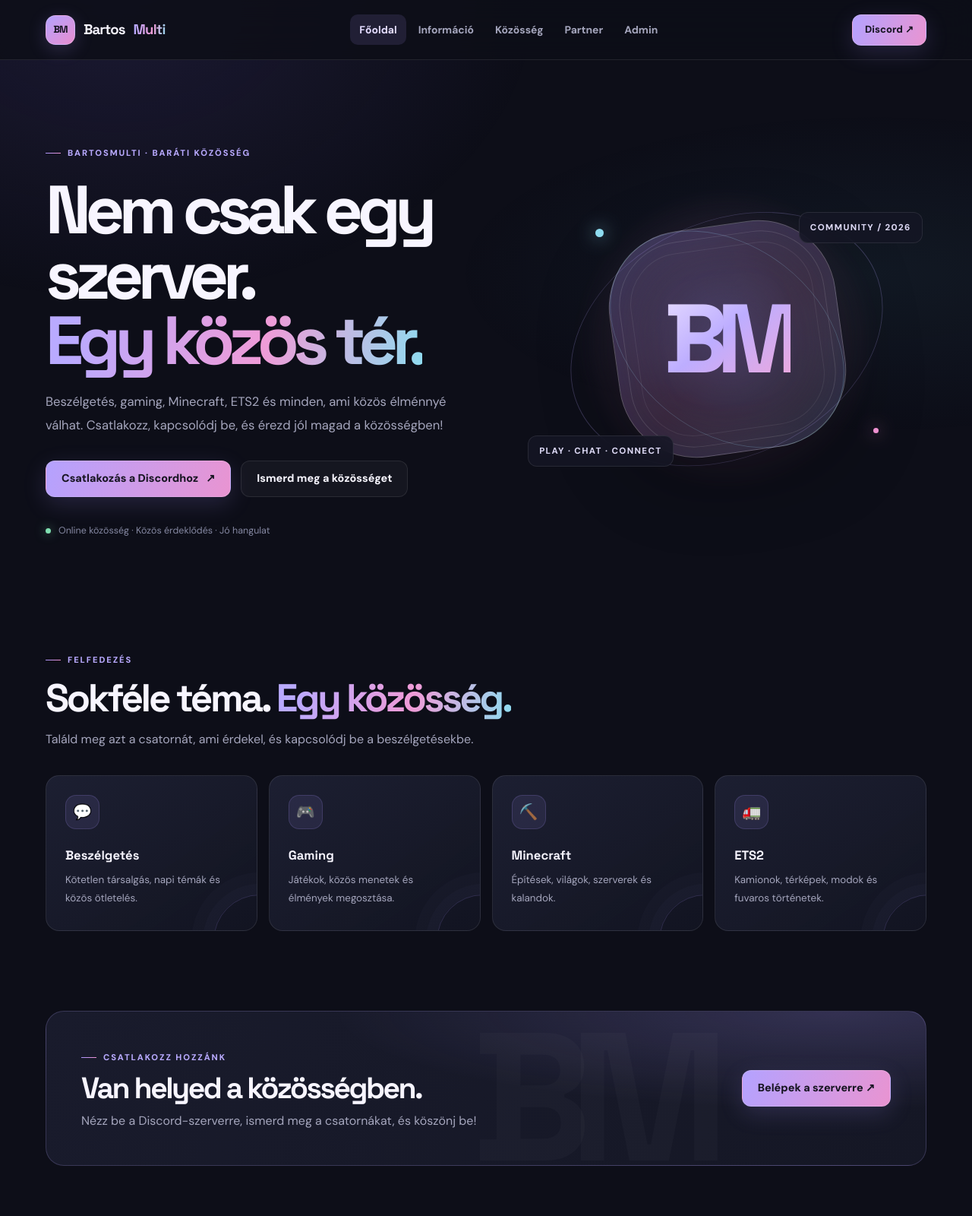
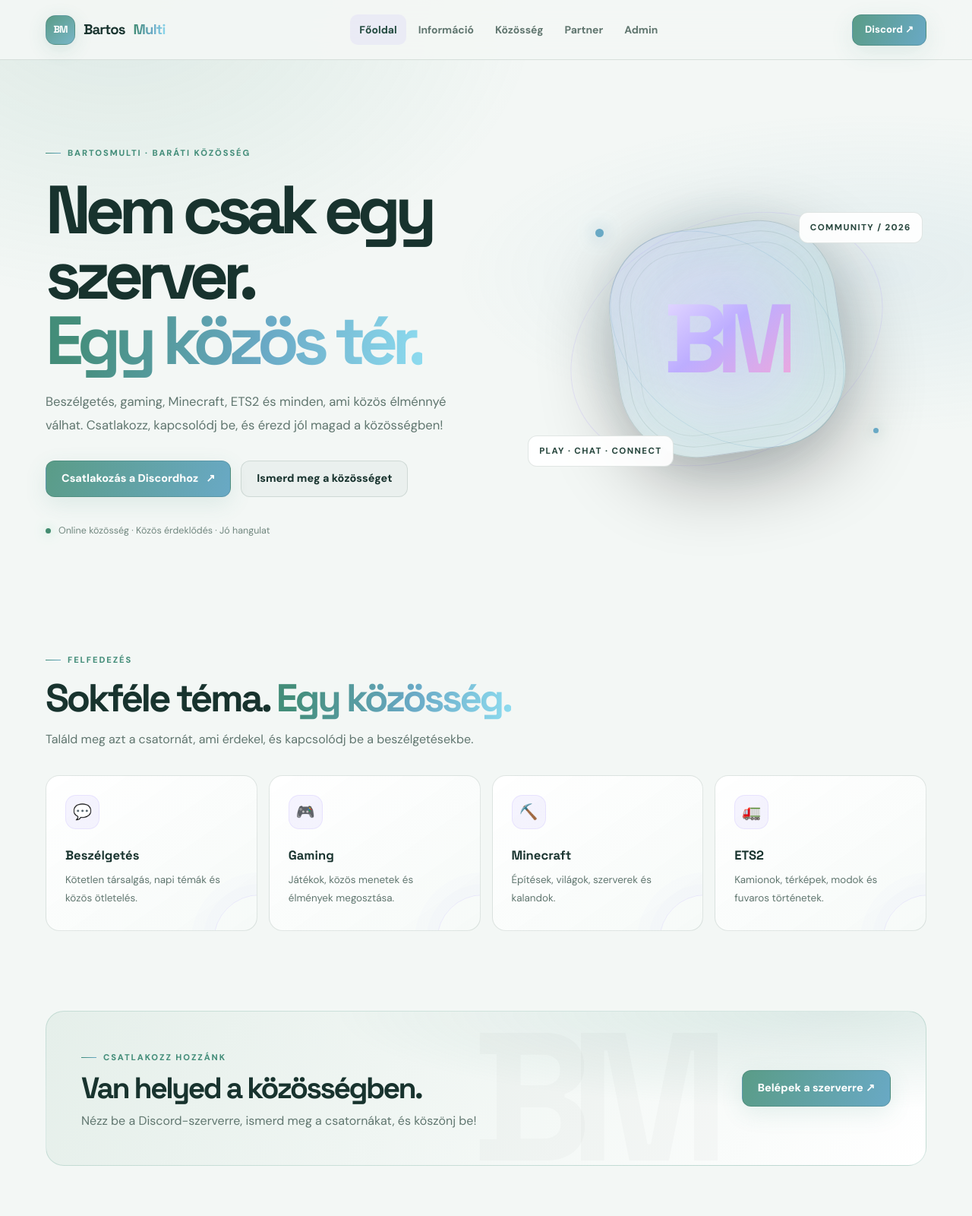
Before and after one commit to martin88nagy-ui/Discord, a plain HTML site: page index.html in a window 1280 px wide. Shown: the top 1600 px of the page at 76% size. Drawn offline with Linux system fonts and the light colour scheme.

Commit message:
Redesign site with light green and blue theme and Discord widget styles

```diff
--- a/style.css
+++ b/style.css
@@ -1,84 +1,89 @@
 @import url('https://fonts.googleapis.com/css2?family=DM+Sans:wght@400;500;600;700;800&family=Space+Grotesk:wght@400;500;600;700&display=swap');
 
 :root{
-  --bg:#0d0e18;--surface:#151725;--surface-2:#1b1e30;--surface-3:#23263a;
-  --text:#f7f5ff;--muted:#a5a6bd;--purple:#a995ff;--pink:#ee91d1;
-  --cyan:#8edcf0;--line:rgba(255,255,255,.09);--green:#80dfb1;
+  --bg:#f3f7f5;--surface:#ffffff;--surface-2:#eaf2ef;--surface-3:#dce9e4;
+  --text:#18332e;--muted:#60766f;--purple:#3d8b78;--pink:#69a9c5;
+  --cyan:#69a9c5;--line:rgba(24,61,52,.13);--green:#438c70;
   --radius:22px;--content:1160px;
 }
 *{box-sizing:border-box;margin:0;padding:0}
 html{scroll-behavior:smooth;scroll-padding-top:100px}
 body{min-height:100vh;overflow-x:hidden;background:var(--bg);color:var(--text);font-family:'DM Sans',sans-serif;line-height:1.65}
-body:before{content:"";position:fixed;inset:0;z-index:-1;pointer-events:none;background:radial-gradient(ellipse at 12% 0%,rgba(128,105,235,.13),transparent 35%),radial-gradient(ellipse at 90% 45%,rgba(80,167,196,.07),transparent 34%)}
+body:before{content:"";position:fixed;inset:0;z-index:-1;pointer-events:none;background:radial-gradient(ellipse at 12% 0%,rgba(73,151,126,.13),transparent 35%),radial-gradient(ellipse at 90% 45%,rgba(88,157,190,.10),transparent 34%)}
 a{color:inherit}
-::selection{background:rgba(169,149,255,.35);color:#fff}
-.site-header{position:sticky;top:0;z-index:20;border-bottom:1px solid var(--line);background:rgba(13,14,24,.86);backdrop-filter:blur(20px)}
+::selection{background:rgba(61,139,120,.25);color:#fff}
+.site-header{position:sticky;top:0;z-index:20;border-bottom:1px solid var(--line);background:rgba(243,247,245,.92);backdrop-filter:blur(20px)}
 .navbar{width:min(var(--content),calc(100% - 48px));min-height:78px;margin:auto;display:flex;align-items:center;justify-content:space-between;gap:25px}
 .logo{display:inline-flex;align-items:center;gap:11px;text-decoration:none;font-family:'Space Grotesk',sans-serif;font-size:1.16rem;font-weight:700;letter-spacing:-.045em;white-space:nowrap}
-.logo-mark{width:39px;height:39px;display:grid;place-items:center;border:1px solid rgba(255,255,255,.22);border-radius:13px;background:linear-gradient(140deg,#b4a2ff,#e98dcf);color:#151321;font-size:.82rem;font-weight:800;box-shadow:0 6px 24px rgba(169,149,255,.2)}
-.accent,.gradient-text{background:linear-gradient(100deg,#b9aaff 8%,#ef9bd7 58%,#8edcf0);-webkit-background-clip:text;background-clip:text;color:transparent}
+.logo-mark{width:39px;height:39px;display:grid;place-items:center;border:1px solid rgba(24,61,52,.18);border-radius:13px;background:linear-gradient(140deg,#5a9c87,#79b6c8);color:#ffffff;font-size:.82rem;font-weight:800;box-shadow:0 6px 24px rgba(61,139,120,.16)}
+.accent,.gradient-text{background:linear-gradient(100deg,#438d79 8%,#69a9c5 58%,#8edcf0);-webkit-background-clip:text;background-clip:text;color:transparent}
 .nav-links{display:flex;align-items:center;gap:4px;list-style:none}
 .nav-links a{display:block;padding:9px 12px;border-radius:10px;color:var(--muted);font-size:.87rem;font-weight:650;text-decoration:none;transition:background .2s,color .2s}
-.nav-links a:hover,.nav-links a.active{background:rgba(169,149,255,.12);color:#e3dcff}
-.button{min-height:48px;padding:0 20px;display:inline-flex;align-items:center;justify-content:center;gap:10px;border:1px solid rgba(255,255,255,.16);border-radius:12px;background:linear-gradient(110deg,#b4a2ff,#e994d1);color:#171522;font-size:.9rem;font-weight:800;text-decoration:none;box-shadow:0 9px 30px rgba(169,149,255,.17);transition:transform .2s,filter .2s,box-shadow .2s}
-.button:hover{transform:translateY(-2px);filter:brightness(1.08);box-shadow:0 13px 34px rgba(169,149,255,.24)}
+.nav-links a:hover,.nav-links a.active{background:rgba(169,149,255,.12);color:#244b40}
+.button{min-height:48px;padding:0 20px;display:inline-flex;align-items:center;justify-content:center;gap:10px;border:1px solid rgba(24,61,52,.16);border-radius:12px;background:linear-gradient(110deg,#5a9c87,#69a9c5);color:#ffffff;font-size:.9rem;font-weight:800;text-decoration:none;box-shadow:0 9px 30px rgba(61,139,120,.12);transition:transform .2s,filter .2s,box-shadow .2s}
+.button:hover{transform:translateY(-2px);filter:brightness(1.08);box-shadow:0 13px 34px rgba(61,139,120,.20)}
 .button-small{min-height:41px;padding:0 16px;font-size:.82rem}
-.button-ghost{background:rgba(255,255,255,.035);color:var(--text);box-shadow:none;border-color:var(--line)}
-.button-ghost:hover{background:rgba(255,255,255,.075)}
+.button-ghost{background:rgba(24,61,52,.035);color:var(--text);box-shadow:none;border-color:var(--line)}
+.button-ghost:hover{background:rgba(24,61,52,.07)}
 .container{width:min(var(--content),calc(100% - 48px));margin-inline:auto}
-.eyebrow{display:inline-flex;align-items:center;gap:9px;color:#b9aaff;font-size:.7rem;font-weight:800;letter-spacing:.17em;text-transform:uppercase}
+.eyebrow{display:inline-flex;align-items:center;gap:9px;color:#438d79;font-size:.7rem;font-weight:800;letter-spacing:.17em;text-transform:uppercase}
 .eyebrow:before{content:"";width:20px;height:1px;background:linear-gradient(90deg,var(--purple),var(--pink))}
 .hero{position:relative;min-height:650px;padding-block:105px 100px;display:grid;grid-template-columns:1.05fr .95fr;align-items:center;gap:55px}
 .hero-copy{position:relative;z-index:1}
 .hero h1{max-width:720px;margin:22px 0;font-family:'Space Grotesk',sans-serif;font-size:clamp(3.6rem,7vw,6.3rem);line-height:.96;letter-spacing:-.085em}
 .hero-description{max-width:570px;color:var(--muted);font-size:1.04rem;line-height:1.85}
 .hero-actions{display:flex;flex-wrap:wrap;gap:13px;margin-top:32px}
-.hero-note{display:flex;align-items:center;gap:10px;margin-top:34px;color:#8588a2;font-size:.78rem}
+.hero-note{display:flex;align-items:center;gap:10px;margin-top:34px;color:#71877f;font-size:.78rem}
 .hero-note span{width:7px;height:7px;border-radius:50%;background:var(--green);box-shadow:0 0 14px rgba(128,223,177,.65)}
 .hero-art{position:relative;min-height:440px;display:grid;place-items:center;isolation:isolate}
-.art-glow{position:absolute;width:75%;aspect-ratio:1;border-radius:50%;background:radial-gradient(circle,rgba(169,149,255,.25),rgba(238,145,209,.1) 45%,transparent 72%);filter:blur(10px)}
+.art-glow{position:absolute;width:75%;aspect-ratio:1;border-radius:50%;background:radial-gradient(circle,rgba(169,149,255,.25),rgba(105,169,197,.10) 45%,transparent 72%);filter:blur(10px)}
 .art-ring{position:absolute;width:82%;aspect-ratio:1;border:1px solid rgba(184,169,255,.24);border-radius:50%;transform:rotate(-25deg) scaleY(.72)}
-.art-ring.ring-two{width:65%;border-color:rgba(142,220,240,.25);transform:rotate(38deg) scaleY(.72)}
-.art-core{position:relative;width:min(300px,68%);aspect-ratio:1;display:grid;place-items:center;border:1px solid rgba(255,255,255,.22);border-radius:34%;background:linear-gradient(145deg,rgba(174,157,255,.2),rgba(238,145,209,.1) 55%,rgba(142,220,240,.1));box-shadow:inset 0 0 70px rgba(169,149,255,.13),0 30px 100px rgba(0,0,0,.32);transform:rotate(-8deg)}
-.art-core:before,.art-core:after{content:"";position:absolute;inset:13px;border:1px solid rgba(255,255,255,.12);border-radius:31%}
-.art-core:after{inset:28px;border-color:rgba(255,255,255,.08);border-radius:28%}
+.art-ring.ring-two{width:65%;border-color:rgba(105,169,197,.25);transform:rotate(38deg) scaleY(.72)}
+.art-core{position:relative;width:min(300px,68%);aspect-ratio:1;display:grid;place-items:center;border:1px solid rgba(24,61,52,.18);border-radius:34%;background:linear-gradient(145deg,rgba(174,157,255,.2),rgba(105,169,197,.10) 55%,rgba(105,169,197,.10));box-shadow:inset 0 0 70px rgba(61,139,120,.10),0 30px 100px rgba(0,0,0,.32);transform:rotate(-8deg)}
+.art-core:before,.art-core:after{content:"";position:absolute;inset:13px;border:1px solid rgba(24,61,52,.10);border-radius:31%}
+.art-core:after{inset:28px;border-color:rgba(24,61,52,.07);border-radius:28%}
 .art-monogram{position:relative;z-index:1;font-family:'Space Grotesk',sans-serif;font-size:clamp(5rem,10vw,8.5rem);font-weight:700;letter-spacing:-.12em;line-height:1;background:linear-gradient(140deg,#e7ddff,#bdadff 45%,#f0a8db);-webkit-background-clip:text;background-clip:text;color:transparent;transform:rotate(8deg)}
-.art-label{position:absolute;z-index:2;padding:10px 14px;border:1px solid var(--line);border-radius:12px;background:rgba(21,23,37,.82);backdrop-filter:blur(12px);color:#dcd8f4;font-size:.72rem;font-weight:750;letter-spacing:.12em}
+.art-label{position:absolute;z-index:2;padding:10px 14px;border:1px solid var(--line);border-radius:12px;background:rgba(255,255,255,.92);backdrop-filter:blur(12px);color:#29483f;font-size:.72rem;font-weight:750;letter-spacing:.12em}
 .art-label.top{top:12%;right:1%}.art-label.bottom{bottom:12%;left:0}
-.art-dot{position:absolute;width:11px;height:11px;border-radius:50%;background:var(--cyan);box-shadow:0 0 22px rgba(142,220,240,.8)}
-.art-dot.one{top:17%;left:17%}.art-dot.two{right:12%;bottom:22%;width:7px;height:7px;background:var(--pink);box-shadow:0 0 20px rgba(238,145,209,.8)}
+.art-dot{position:absolute;width:11px;height:11px;border-radius:50%;background:var(--cyan);box-shadow:0 0 22px rgba(105,169,197,.8)}
+.art-dot.one{top:17%;left:17%}.art-dot.two{right:12%;bottom:22%;width:7px;height:7px;background:var(--pink);box-shadow:0 0 20px rgba(61,139,120,.7)}
 .feature-section{padding:42px 0 105px}
 .section-heading{max-width:680px;margin-bottom:32px}
 .section-heading h2,.join-section h2{margin:13px 0;font-family:'Space Grotesk',sans-serif;font-size:clamp(2.1rem,4vw,3.35rem);line-height:1.08;letter-spacing:-.065em}
 .section-heading p,.join-section p{color:var(--muted);line-height:1.8}
 .feature-grid{display:grid;grid-template-columns:repeat(4,1fr);gap:15px}
-.feature-card{position:relative;min-height:205px;padding:25px;overflow:hidden;border:1px solid var(--line);border-radius:18px;background:linear-gradient(145deg,rgba(31,34,54,.88),rgba(19,21,34,.95));transition:transform .22s,border-color .22s,background .22s}
+.feature-card{position:relative;min-height:205px;padding:25px;overflow:hidden;border:1px solid var(--line);border-radius:18px;background:linear-gradient(145deg,rgba(255,255,255,.95),rgba(246,250,248,.98));transition:transform .22s,border-color .22s,background .22s}
 .feature-card:after{content:"";position:absolute;width:120px;height:120px;right:-65px;bottom:-75px;border:1px solid rgba(169,149,255,.18);border-radius:50%;box-shadow:0 0 0 14px rgba(169,149,255,.025),0 0 0 29px rgba(169,149,255,.02)}
-.feature-card:hover{transform:translateY(-5px);border-color:rgba(185,170,255,.4);background:linear-gradient(145deg,rgba(39,41,66,.95),rgba(22,24,39,.98))}
+.feature-card:hover{transform:translateY(-5px);border-color:rgba(61,139,120,.4);background:linear-gradient(145deg,rgba(235,245,240,.98),rgba(255,255,255,.99))}
 .feature-icon{width:45px;height:45px;margin-bottom:21px;display:grid;place-items:center;border:1px solid rgba(169,149,255,.18);border-radius:14px;background:rgba(169,149,255,.1);font-size:1.25rem}
 .feature-card h3{margin-bottom:7px;font-family:'Space Grotesk',sans-serif;font-size:1.04rem}
 .feature-card p{color:var(--muted);font-size:.84rem;line-height:1.75}
-.join-section{position:relative;margin-bottom:100px;padding:43px 46px;display:flex;align-items:center;justify-content:space-between;gap:30px;overflow:hidden;border:1px solid rgba(185,170,255,.2);border-radius:24px;background:radial-gradient(ellipse at 90% 0%,rgba(169,149,255,.2),transparent 45%),linear-gradient(115deg,#191b2c,#151725)}
-.join-section:after{content:"BM";position:absolute;right:25%;top:-85px;font-family:'Space Grotesk',sans-serif;font-size:15rem;font-weight:700;letter-spacing:-.13em;color:rgba(255,255,255,.025);pointer-events:none}
+.join-section{position:relative;margin-bottom:100px;padding:43px 46px;display:flex;align-items:center;justify-content:space-between;gap:30px;overflow:hidden;border:1px solid rgba(61,139,120,.20);border-radius:24px;background:radial-gradient(ellipse at 90% 0%,rgba(61,139,120,.16),transparent 45%),linear-gradient(115deg,#e5efea,#ffffff)}
+.join-section:after{content:"BM";position:absolute;right:25%;top:-85px;font-family:'Space Grotesk',sans-serif;font-size:15rem;font-weight:700;letter-spacing:-.13em;color:rgba(24,61,52,.025);pointer-events:none}
 .join-section>div,.join-section>a{position:relative;z-index:1}
 .join-section h2{margin:9px 0;font-size:2.45rem}.join-section p{max-width:590px}
-.footer{border-top:1px solid var(--line);background:rgba(12,13,22,.72)}
+.footer{border-top:1px solid var(--line);background:rgba(255,255,255,.78)}
 .footer-inner{width:min(var(--content),calc(100% - 48px));margin:auto;padding:35px 0;display:flex;align-items:center;gap:28px}
 .footer-inner>p{color:var(--muted);font-size:.82rem}
 .footer-links{display:flex;gap:18px;margin-left:auto;flex-wrap:wrap}
 .footer-links a{color:var(--muted);font-size:.8rem;text-decoration:none;transition:color .2s}
 .footer-links a:hover{color:var(--text)}
-.footer-bottom{padding:16px 20px;border-top:1px solid var(--line);color:#777991;text-align:center;font-size:.72rem}
+.footer-bottom{padding:16px 20px;border-top:1px solid var(--line);color:#71877f;text-align:center;font-size:.72rem}
 .page-hero{position:relative;width:min(900px,calc(100% - 48px));margin:auto;padding:105px 0 54px;text-align:center}
 .page-hero h1{margin:18px 0;font-family:'Space Grotesk',sans-serif;font-size:clamp(3rem,6.5vw,5.2rem);line-height:1;letter-spacing:-.08em}
 .page-hero p{max-width:700px;margin:auto;color:var(--muted);line-height:1.85;font-size:1rem}
 .cards{width:min(1080px,calc(100% - 48px));margin:0 auto;padding:20px 0 110px;display:grid;grid-template-columns:repeat(3,1fr);gap:16px}
-.info-card{position:relative;min-height:185px;padding:27px;border:1px solid var(--line);border-radius:18px;background:linear-gradient(145deg,rgba(29,31,49,.92),rgba(19,21,34,.95));transition:transform .2s,border-color .2s}
-.info-card:hover{transform:translateY(-3px);border-color:rgba(185,170,255,.32)}
+.info-card{position:relative;min-height:185px;padding:27px;border:1px solid var(--line);border-radius:18px;background:linear-gradient(145deg,rgba(255,255,255,.96),rgba(246,250,248,.98));transition:transform .2s,border-color .2s}
+.info-card:hover{transform:translateY(-3px);border-color:rgba(61,139,120,.32)}
 .info-card h2{margin-bottom:12px;font-family:'Space Grotesk',sans-serif;font-size:1.15rem;letter-spacing:-.025em}
 .info-card p,.info-card li{color:var(--muted);font-size:.89rem;line-height:1.8}
 .info-card ul{padding-left:19px}.info-card li+li{margin-top:7px}
 .info-card .button{margin-top:20px}
+.discord-section{width:min(var(--content),calc(100% - 48px));margin:0 auto 100px;padding:38px;display:grid;grid-template-columns:1fr auto;align-items:center;gap:28px;border:1px solid var(--line);border-radius:24px;background:linear-gradient(135deg,#e7f1ec,#edf5f7)}
+.discord-section h2{margin:12px 0;font-family:'Space Grotesk',sans-serif;font-size:clamp(2rem,4vw,3rem);line-height:1.08;letter-spacing:-.06em}
+.discord-section p{max-width:560px;color:var(--muted);line-height:1.8}
+.discord-widget-frame{display:block;width:350px;height:500px;max-width:100%;border:1px solid rgba(24,61,52,.16);border-radius:16px;background:#fff;box-shadow:0 16px 45px rgba(24,61,52,.12)}
+@media(max-width:760px){.discord-section{width:calc(100% - 36px);grid-template-columns:1fr;padding:25px;margin-bottom:75px}.discord-widget-frame{width:100%;max-width:350px;margin-inline:auto}}
 @media(max-width:980px){
   .navbar{gap:12px}.nav-links a{padding:8px 9px;font-size:.82rem}
   .hero{min-height:580px;gap:25px}.hero-art{min-height:380px}
```
